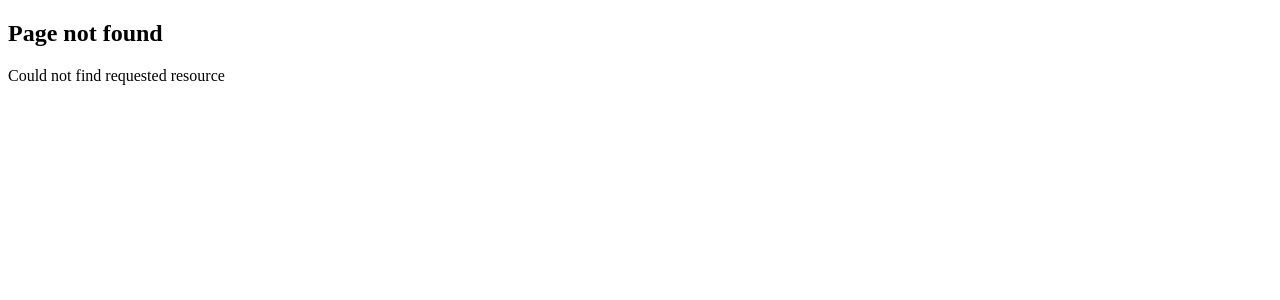
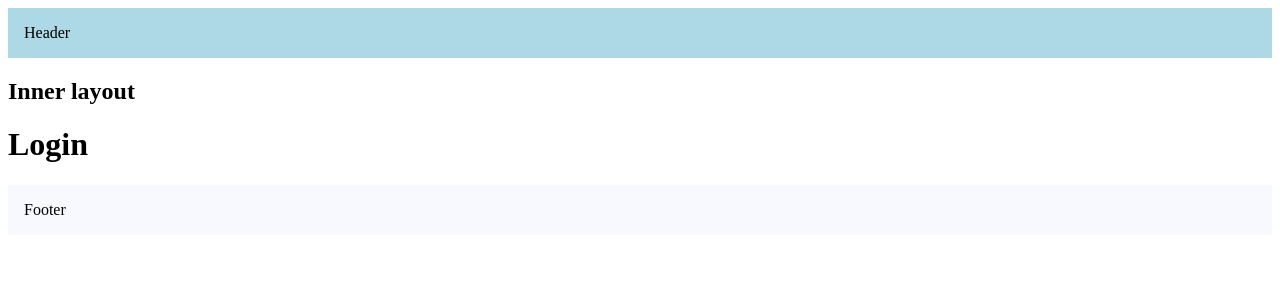
Before and after one commit to Velmor99/nextjs14_tutorial, a Next.js app: page /login in a window 1280 px wide. Before the commit this address had no page. Shown: the top 300 px of the page. Built offline with nearby package versions, Linux system fonts and the light colour scheme.

Commit message:
done routing

```diff
--- /dev/null
+++ b/src/app/(auth)/(with-auth-layout)/layout.tsx
@@ -0,0 +1,14 @@
+import React from "react";
+
+export default function AuthLayout({
+  children,
+}: {
+  children: React.ReactNode;
+}) {
+  return (
+    <div>
+      <h2>Inner layout</h2>
+      {children}
+    </div>
+  );
+}
--- /dev/null
+++ b/src/app/(auth)/(with-auth-layout)/login/page.tsx
@@ -0,0 +1,3 @@
+export default function Login() {
+  return <h1>Login</h1>;
+}
--- /dev/null
+++ b/src/app/(auth)/(with-auth-layout)/register/page.tsx
@@ -0,0 +1,3 @@
+export default function Register() {
+  return <h1>Register</h1>;
+}
--- /dev/null
+++ b/src/app/(auth)/forgot-password/page.tsx
@@ -0,0 +1,3 @@
+export default function ForgotPassword() {
+  return <h1>ForgotPassword</h1>;
+}
--- a/src/app/layout.tsx
+++ b/src/app/layout.tsx
@@ -1,16 +1,24 @@
 export const metadata = {
-  title: 'Next.js',
-  description: 'Generated by Next.js',
-}
+  title: "Next.js",
+  description: "Generated by Next.js",
+};
 
 export default function RootLayout({
   children,
 }: {
-  children: React.ReactNode
+  children: React.ReactNode;
 }) {
   return (
     <html lang="en">
-      <body>{children}</body>
+      <body>
+        <header style={{ backgroundColor: "lightblue", padding: "1rem" }}>
+          Header
+        </header>
+        {children}
+        <footer style={{ backgroundColor: "ghostwhite", padding: "1rem" }}>
+          Footer
+        </footer>
+      </body>
     </html>
-  )
+  );
 }
```
Also changed, not shown: src/app/products/[productId]/layout.tsx (added, +14 -0 lines).
